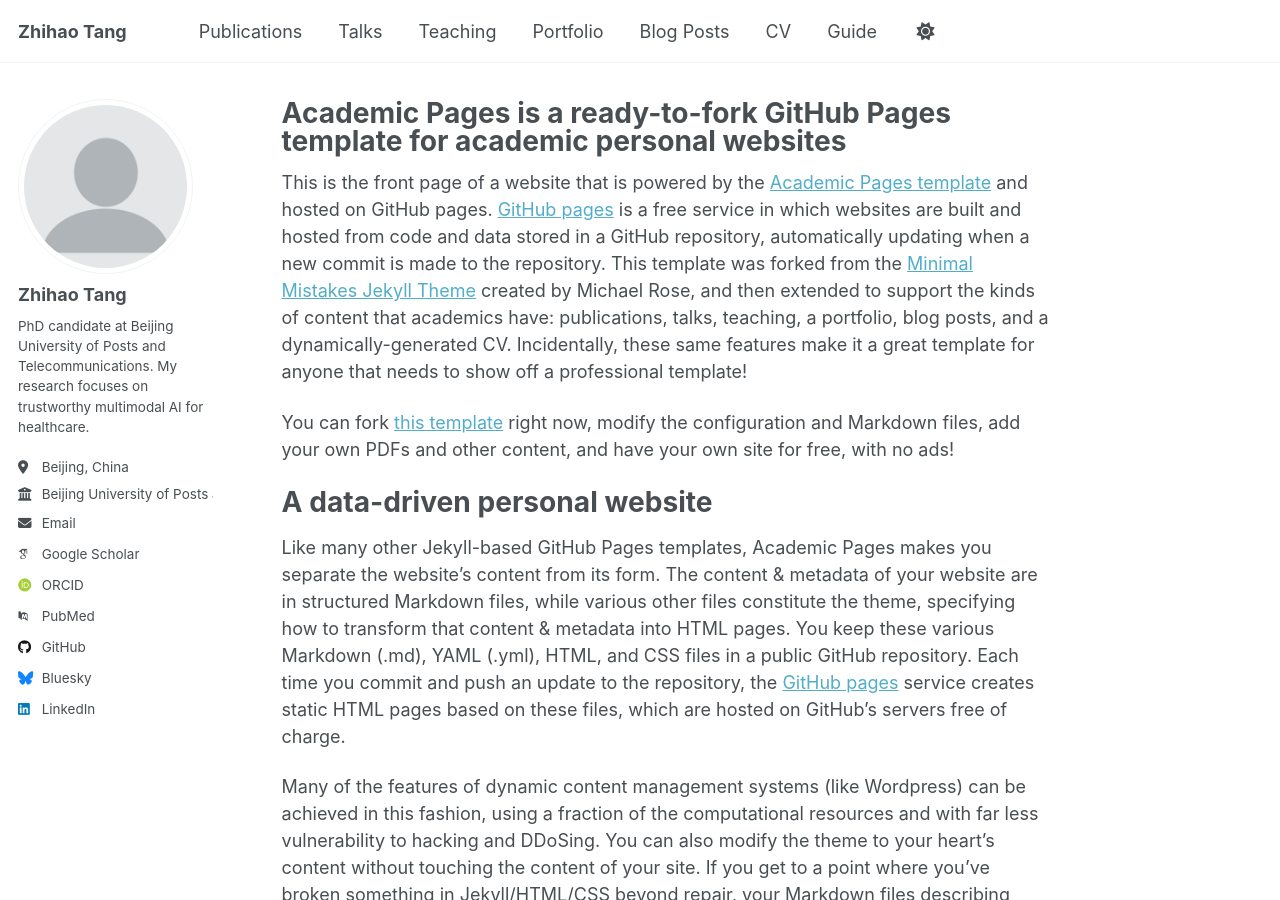
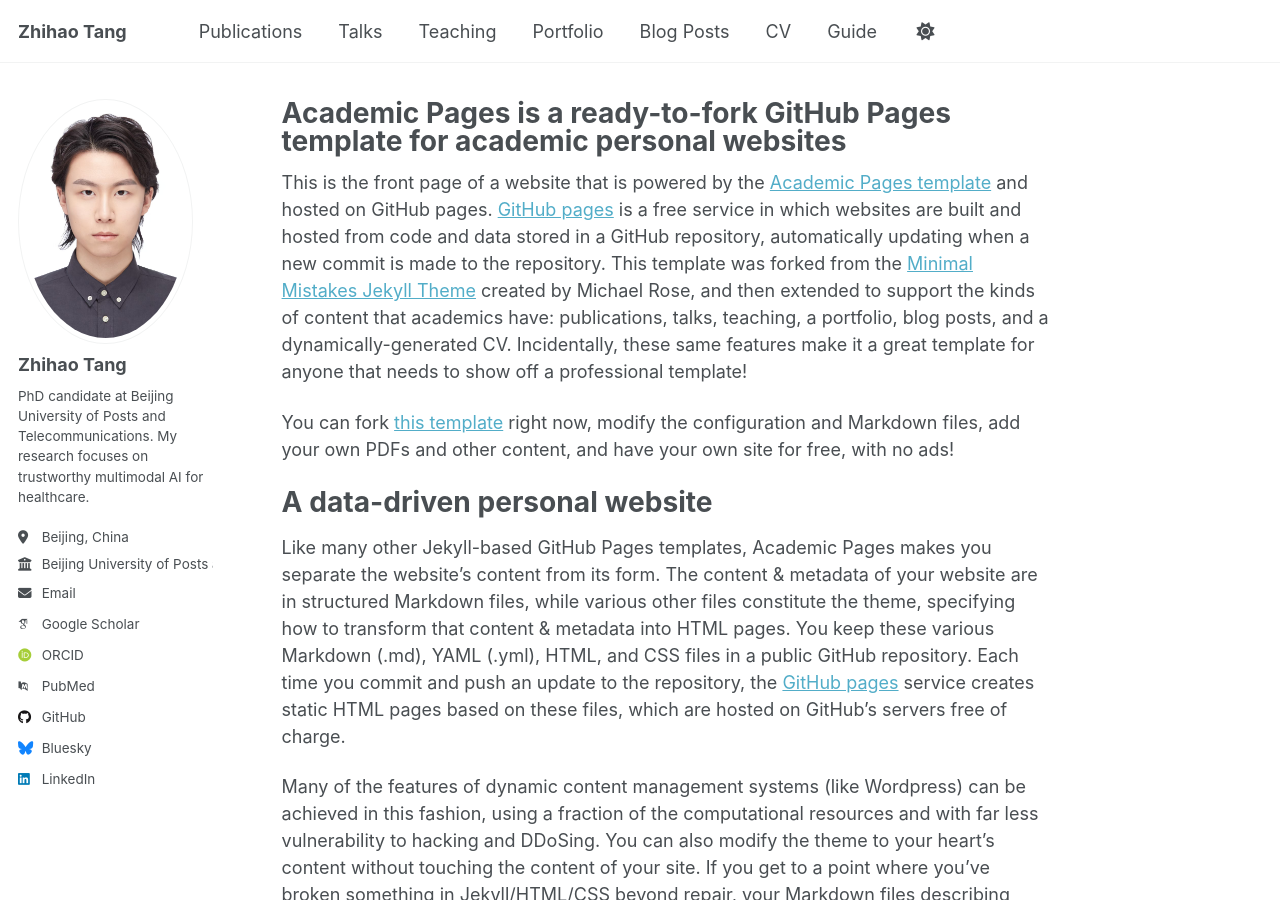
Before and after one commit to t-zhihao/t-zhihao.github.io, a Jekyll site: the page built from _pages/about.md, in a window 1280 px wide and 900 px high. Built offline with Jekyll 4.4.1, drawn with Linux system fonts in a browser that asks for light colours; some web fonts are replaced; a script that is not in the unit is left out.

Commit message:
Update _config.yml

```diff
--- a/_config.yml
+++ b/_config.yml
@@ -22,7 +22,7 @@ repository               : t-zhihao/t-zhihao.github.io
 #               Additional customization can be done by editing /_includes/author-profile.html
 author:
   # Biographic information
-  avatar           : "profile.png"
+  avatar           : avatar.jpg
   name             : Zhihao Tang
   pronouns         : # example: "she/her"
   bio              : PhD candidate at Beijing University of Posts and Telecommunications. My research focuses on trustworthy multimodal AI for healthcare.
```
